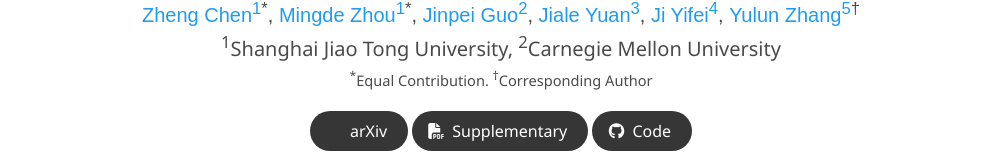
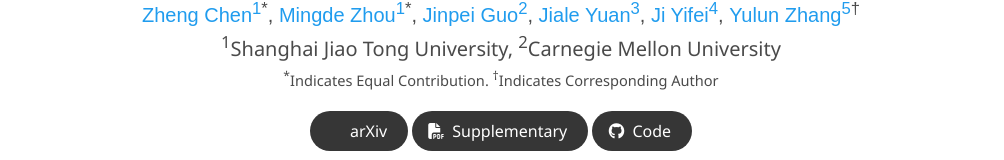
Before and after one commit to zhengchen1999/SODEC, a plain HTML site: page index.html in a window 1280 px wide. Shown: the part 238-398 px from the top of the page, without its empty margins (139-1143 px from the left). Drawn offline with nearby package versions, Linux system fonts and the light colour scheme; some icons are missing; a web font is replaced by a local one.

Commit message:
Update index.html

```diff
--- a/index.html
+++ b/index.html
@@ -77,7 +77,7 @@
               </span>
               <span class="coorespond">
                 <small><br>
-                  <sup>*</sup>Equal Contribution. <sup>†</sup>Corresponding Author
+                  <sup>*</sup>Indicates Equal Contribution. <sup>†</sup>Indicates Corresponding Author
                 </small>
               </span>
             </div>
```
